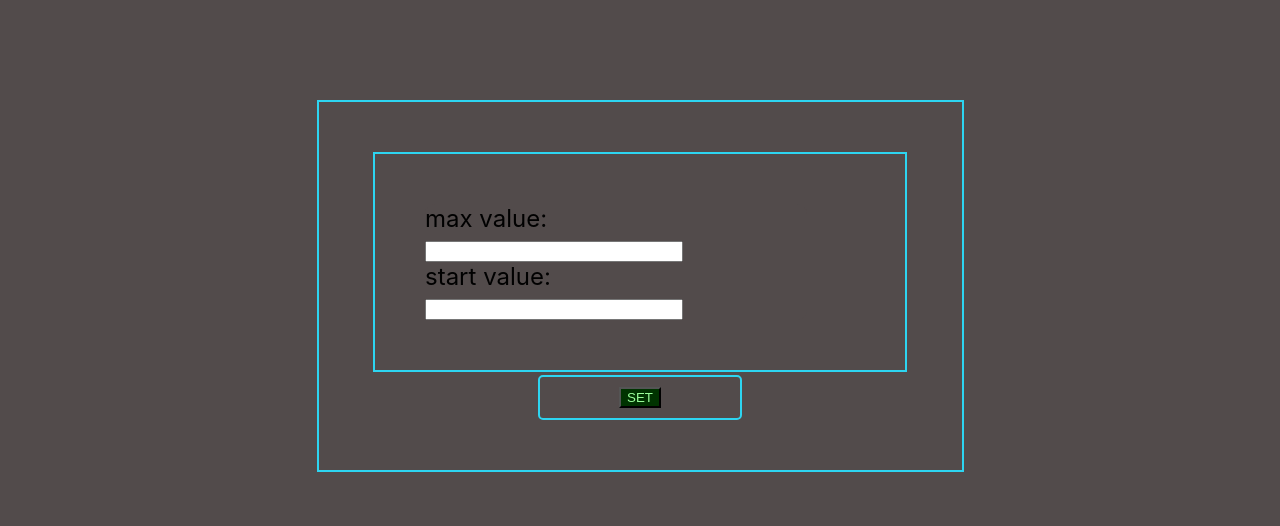
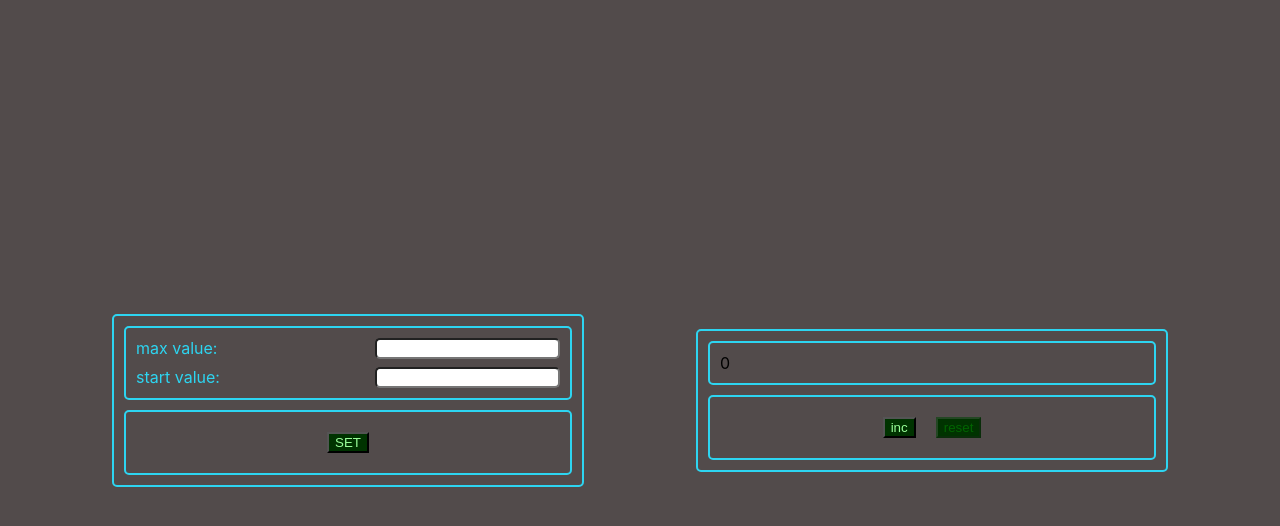
Before and after one commit to Alex666000/counter-2023, a React (Create React App) app: page / in a window 1280 px wide. Shown: the top 526 px of the page. Built offline with nearby package versions, Linux system fonts and the light colour scheme.

Commit message:
верстка готово инкубатор

```diff
--- a/src/App.module.css
+++ b/src/App.module.css
@@ -1,63 +1,161 @@
+/*.mainBlock {*/
+/*    width: 643px;*/
+/*    min-height: 300px;*/
+/*    border: 2px solid #2dd5f1;*/
+/*    margin: 100px auto;*/
+/*}*/
+
+/*.containerCounters {*/
+/*    display: flex;*/
+/*    justify-content: center;*/
+/*    width: 90%;*/
+/*    height: 90%;*/
+/*    padding: 20px;*/
+/*    position: relative;*/
+/*    margin: 100px auto;*/
+/*}*/
+
+/*.containerCounterItem_1 {*/
+/*    width: 530px;*/
+/*    border: 2px solid #2dd5f1;*/
+/*    margin: 20px auto;*/
+/*    padding: 20px;*/
+/*    position: absolute;*/
+/*    top: 0;*/
+/*    left: 0;*/
+/*}*/
+
+/*.containerCounterItem_2 {*/
+/*    justify-content: center;*/
+/*    width: 530px;*/
+/*    border: 2px solid #2dd5f1;*/
+/*    margin: 20px auto;*/
+/*    padding: 20px;*/
+/*    position: absolute;*/
+/*    top: 0;*/
+/*    right: 0;*/
+/*}*/
+
+/*.displayCounter_1 {*/
+/*    width: 80%;*/
+/*    height: 80%;*/
+/*}*/
+
+/*.displayCounter_2 {*/
+/*    width: 80%;*/
+/*    height: 80%;*/
+/*}*/
+
+/*.displayContainer_1 {*/
+/*    display: flex;*/
+/*    flex-direction: column;*/
+/*    align-items: center;*/
+/*    width: 90%;*/
+/*    border-radius: 10px;*/
+/*    background-color: #524b4b;*/
+/*    font-size: 24px;*/
+/*    margin: 50px 50px;*/
+/*}*/
+
+/*.displayContainer_2 {*/
+/*    display: flex;*/
+/*    flex-direction: column;*/
+/*    align-items: center;*/
+/*    width: 90%;*/
+/*    border-radius: 10px;*/
+/*    background-color: #524b4b;*/
+/*    font-size: 24px;*/
+/*    margin: 50px 50px;*/
+/*}*/
+
+/*.displayValue {*/
+
+/*}*/
+
+/*.customButtons {*/
+/*    display: flex;*/
+/*    justify-content: center;*/
+/*    width: 200px;*/
+/*    border-radius: 5px;*/
+/*    margin-top: 3px;*/
+/*    border: 2px solid #2dd5f1;*/
+/*}*/
+
+/*.button {*/
+
+/*}*/
+
+/*.input {*/
+/*    display: inline;*/
+/*    width: 250px;*/
+/*}*/
 .mainBlock {
-    display: flex;
-    justify-content: space-around;
-    margin: 100px auto;
-    border: 2px solid #2dd5f1;
-    width: 643px;
+
 }
 
-.containerForCounters {
+.wrapperCounters{
+    display: flex;
+    justify-content: space-evenly;
+    align-items: center;
+    height: 100vh;
+}
+.wrapperItem {
+    border-radius: 5px;
+    border: 2px solid #2dd5f1;
+    width: 35%;
+    padding: 10px;
+}
+
+
+.header {
+    padding: 10px;
+    border-radius: 5px;
+    border: 2px solid #2dd5f1;
+    margin-bottom: 10px;
+}
+.footer {
     display: flex;
     justify-content: center;
-    flex-direction: column;
     align-items: center;
-    width: 100%;
-    height: 100%;
-    margin: 50px 50px;
-}
-
-.containerCounterItem_1 {
-    display: flex;
-    width: 530px;
+    padding: 10px;
+    border-radius: 5px;
     border: 2px solid #2dd5f1;
 }
 
-.displayCounter_1 {
-    width: 80%;
-    height: 80%;
+.displayValue {
+    display: flex;
+    justify-content: space-between;
 }
 
-.displayContainer {
-    display: flex;
-    flex-direction: column;
-    align-items: center;
-    width: 90%;
-    border-radius: 10px;
-    background-color: #524b4b;
-    font-size: 24px;
-    margin: 50px 50px;
+.displayValue:first-child {
+    margin-bottom: 8px;
 }
 
-.displayValue {
-
+.value {
+    color:  #2dd5f1;
 }
 
-.customButtons {
-    display: flex;
-    justify-content: center;
-    width: 200px;
+
+.input {
     border-radius: 5px;
-    margin-top: 3px;
-    border: 2px solid #2dd5f1;
 }
 
-.button {
 
-}
-.input {
-    display: inline;
-    width: 250px;
-}
+
+
+
+
+
+
+
+
+
+
+
+
+
+
+
 
 .red {
     color: red;
--- a/src/App.tsx
+++ b/src/App.tsx
@@ -1,6 +1,7 @@
 import React, {useEffect, useState} from "react";
 import s from "./App.module.css";
 import {CounterItem_1} from "./components/CounterItem_1";
+import {CounterItem_2} from "./components/CounterItem_2";
 
 
 const App = () => {
@@ -41,7 +42,9 @@ const App = () => {
 
     return (
         <div className={s.mainBlock}>
-                <div className={s.containerForCounters}>
+            <div className={s.wrapperCounters}>
+                {/*первый счетчик*/}
+                <div className={s.wrapperItem}>
                     <CounterItem_1
                         minValue={minValue}
                         maxValue={maxValue}
@@ -50,14 +53,20 @@ const App = () => {
                         onResetCountClickHandler={onResetCountClickHandler}
                     />
                 </div>
-                <div>
-                    {/*<CounterItem_2*/}
-                    {/*    minValue={minValue}*/}
-                    {/*    maxValue={maxValue}*/}
-                    {/*    count={count}*/}
-                    {/*    onIncCountClickHandler={onIncCountClickHandler}*/}
-                    {/*    onResetCountClickHandler={onResetCountClickHandler}/>*/}
+
+                    {/*второй счетчик*/}
+                <div className={s.wrapperItem}>
+                    <CounterItem_2
+                        minValue={minValue}
+                        maxValue={maxValue}
+                        count={count}
+                        onIncCountClickHandler={onIncCountClickHandler}
+                        onResetCountClickHandler={onResetCountClickHandler}
+                    />
                 </div>
+
+
+            </div>
         </div>
     );
 };
--- a/src/components/CounterItem_1.tsx
+++ b/src/components/CounterItem_1.tsx
@@ -1,6 +1,6 @@
 import React, {FC, useEffect, useState} from "react";
 import s from "../App.module.css";
-import {Display} from "./Display";
+import {Display_1} from "./Display_1";
 import {CustomButton} from "../common/SuperButton/CustomButton";
 
 type CounterItem_1PropsType = {
@@ -18,25 +18,18 @@ export const CounterItem_1: FC<CounterItem_1PropsType> = ({
                                                               onIncCountClickHandler,
                                                               onResetCountClickHandler
                                                           }) => {
-
     return (
         <>
-            <div className={s.containerCounterItem_1}>
-                <div className={s.displayCounter_1}>
-                    <Display
-                        maxValue={maxValue}
-                        count={count}/>
-                </div>
+            <div className={s.header}>
+                <Display_1 maxValue={maxValue} count={count} />
             </div>
-
-            <div className={s.customButtons}>
+            <div className={s.footer}>
                 <CustomButton
-                    className={s.button}
-                    name={"SET"}
-                    isDisabled={count === maxValue}
-                    onClick={onIncCountClickHandler}
-                >
-                </CustomButton>
+                className={s.button}
+                name={"SET"}
+                isDisabled={count === maxValue}
+                onClick={onIncCountClickHandler}
+                />
             </div>
         </>
     )
--- a/src/components/CounterItem_2.tsx
+++ b/src/components/CounterItem_2.tsx
@@ -1,7 +1,7 @@
-import React, {FC, useEffect, useState} from "react";
+import React, {FC} from "react";
 import s from "../App.module.css";
-import {Display} from "./Display";
 import {CustomButton} from "../common/SuperButton/CustomButton";
+import {Display_2} from "./Display_2";
 
 type CounterItem_2PropsType = {
     minValue: number
@@ -11,20 +11,22 @@ type CounterItem_2PropsType = {
     onResetCountClickHandler: () => void
 }
 
-export const CounterItem_2: FC<CounterItem_2PropsType> = ({minValue, maxValue, count, onIncCountClickHandler, onResetCountClickHandler}) => {
+export const CounterItem_2: FC<CounterItem_2PropsType> = ({
+                                                              minValue,
+                                                              maxValue,
+                                                              count,
+                                                              onIncCountClickHandler,
+                                                              onResetCountClickHandler,
+                                                          }) => {
+    return (
+        <div className={s.container}>
+            <div className={s.header}>
+                <Display_2 count={count}/>
+            </div>
 
-    return (
-        <>
-            <div className={s.app}>
-                <div className={s.containerCounterItem_1}>
-                    <div className={s.displays}>
-                        <div className={s.displayCounter_1}>
-                            <Display maxValue={maxValue} count={count}/>
-                        </div>
-                    </div>
-                </div>
+            <div className={s.footer}>
 
-                <div className={s.customButtons}>
+                <div className={s.footerButton}>
                     <CustomButton
                         className={s.button}
                         name={"inc"}
@@ -32,7 +34,9 @@ export const CounterItem_2: FC<CounterItem_2PropsType> = ({minValue, maxValue, c
                         onClick={onIncCountClickHandler}
                     >
                     </CustomButton>
+                </div>
 
+                <div className={s.footerButton}>
                     <CustomButton
                         name={"reset"}
                         isDisabled={count === minValue}
@@ -40,7 +44,8 @@ export const CounterItem_2: FC<CounterItem_2PropsType> = ({minValue, maxValue, c
                     >
                     </CustomButton>
                 </div>
+
             </div>
-        </>
+        </div>
     )
 }
--- a/src/components/Display.tsx
+++ b/src/components/Display_1.tsx
@@ -6,14 +6,14 @@ type DisplayPropsType = {
     maxValue: number
 }
 
-export const Display: FC<DisplayPropsType> = ({count, maxValue}) => {
+export const Display_1: FC<DisplayPropsType> = ({count, maxValue}) => {
     return (
         <div className={s.displayContainer}>
             <div className={s.displayValue}>
-                <span>max value: </span> <input className={s.input} type="number"/>
+                <span className={s.value}>max value: </span> <input className={s.input} type="number"/>
             </div>
             <div className={s.displayValue}>
-                <span>start value: </span> <input className={s.input} type="number"/>
+                <span className={s.value}>start value: </span> <input className={s.input} type="number"/>
             </div>
 
         </div>
--- /dev/null
+++ b/src/components/Display_2.tsx
@@ -0,0 +1,16 @@
+import React, {FC} from "react";
+import s from "../App.module.css";
+
+type Display_2_PropsType = {
+    count: number
+}
+
+export const Display_2: FC<Display_2_PropsType> = ({count}) => {
+    return (
+        <div className={s.displayContainer_2}>
+            {count}
+        </div>
+    );
+};
+
+// className={count === maxValue ? s.red : ' '}>
```
Also changed, not shown: src/components/Input.tsx (added, +57 -0 lines), src/components/Settings.tsx (added, +60 -0 lines).
